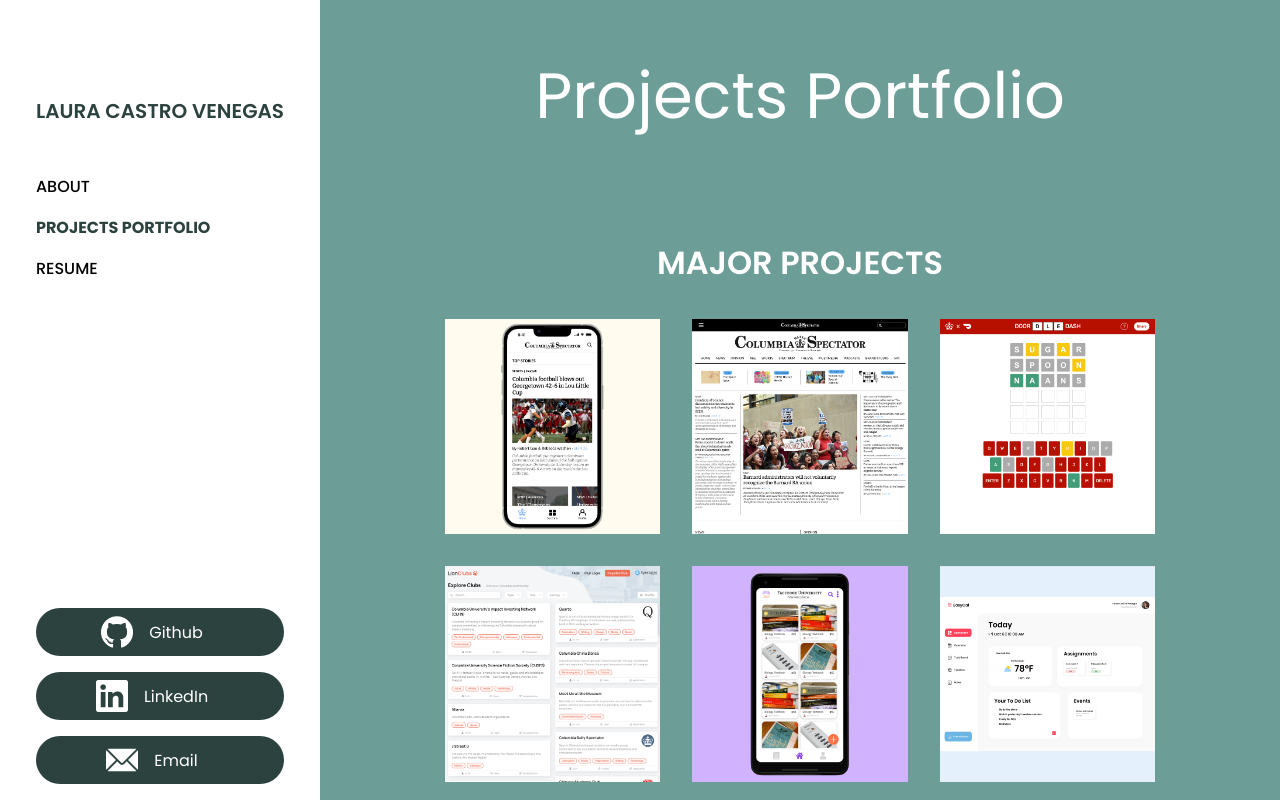
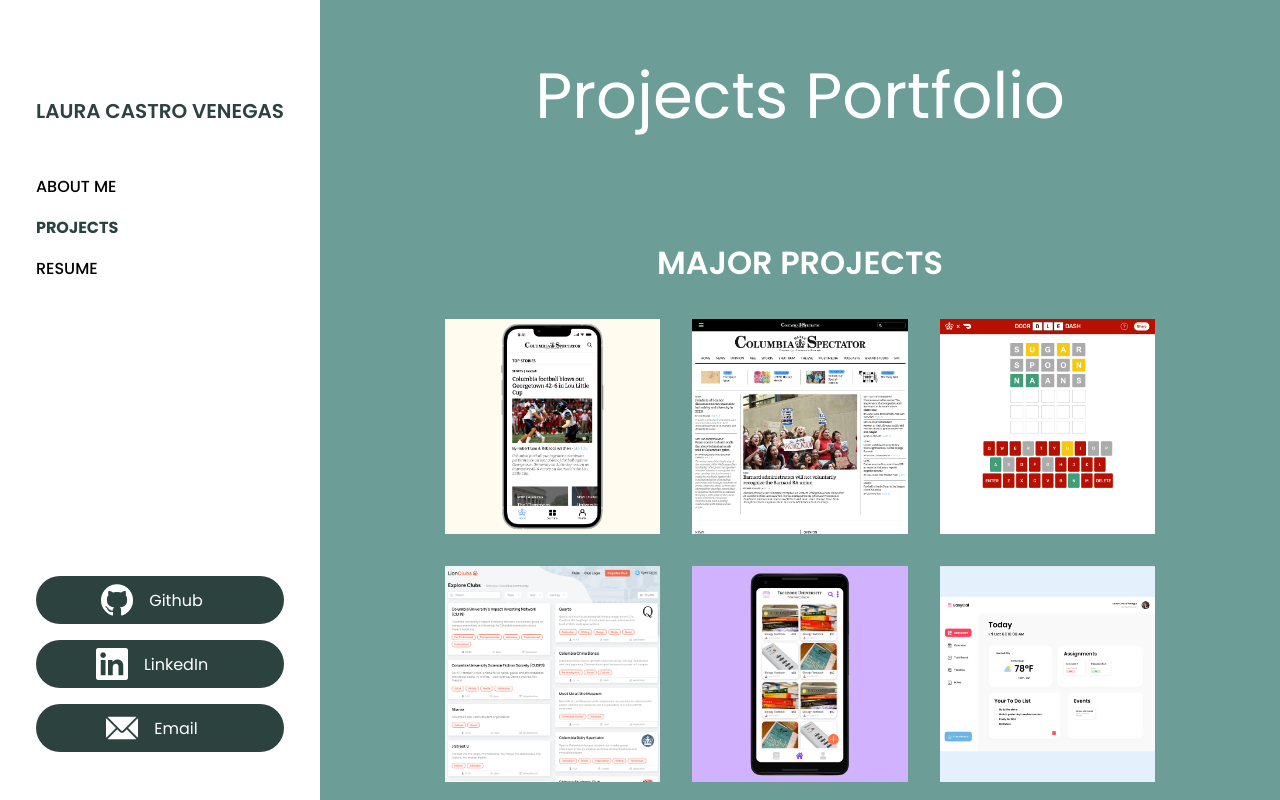
Before and after one commit to lauracastrovenegas/lauracastrovenegas, a React (Create React App) app: page /projects in a window 1280 px wide. Shown: the top 800 px of the page. Built offline with nearby package versions, Linux system fonts and the light colour scheme.

Commit message:
Updated some styling

```diff
--- a/src/components/MobileNav.js
+++ b/src/components/MobileNav.js
@@ -11,7 +11,15 @@
         display: none;
     }
 
-    text-transform: uppercase;
+    a {
+
+        text-decoration: none;
+        color: ${theme.colors.mainBlue};
+
+        @media only screen and (max-width: ${theme.sizes.tablet}){
+            margin: auto auto;
+        }
+    }
 `;
 
 const Menu = styled.div`
@@ -32,6 +40,8 @@
     padding: 0.5rem 1rem;
     background: white;
     border: 0.5rem solid ${theme.colors.white};
+    font-weight: ${props => props.current ? '700' : '500'};
+    text-transform: uppercase;
 
     a {
         text-decoration: none;
@@ -56,10 +66,7 @@
     color: ${theme.colors.mainBlue};
     font-size: 1.25rem;
     font-weight: 600;
-
-    @media only screen and (max-width: ${theme.sizes.tablet}){
-        margin: auto auto;
-    }
+    text-transform: uppercase;
 `
 
 const MobileNav = ({sections}) => {
@@ -95,7 +102,9 @@
     return (
         <Container>
             <TopBar open={open}>
-                <Name>Laura Castro Venegas</Name>
+                <a href="/">
+                    <Name>Laura Castro Venegas</Name>
+                </a>
                 <HamburgerWrapper>
                     <HamburgerMenu
                         isOpen={open}
--- a/src/components/Navbar.js
+++ b/src/components/Navbar.js
@@ -81,13 +81,21 @@
     }
 `
 
+const MediaLinks = styled.div`
+
+@media only screen and (max-width: ${theme.sizes.tablet}){
+    display: none;
+}
+
+`
+
 const navlinks = [
     {
-        title: "About",
+        title: "About Me",
         link: "/"
     },
     {
-        title: "Projects Portfolio",
+        title: "Projects",
         link: "/projects"
     },
     {
@@ -112,7 +120,9 @@
                         </a>
                     ))}
                 </Links>
-                <SocialMediaLinks/>
+                <MediaLinks>
+                    <SocialMediaLinks/>
+                </MediaLinks>
             </Content>
         </Wrapper>
         </>
--- a/src/components/SocialMediaLinks.js
+++ b/src/components/SocialMediaLinks.js
@@ -6,6 +6,7 @@
 
 const Wrapper = styled.div`
     margin-top: auto;
+    padding: 2rem 0rem;
 `
 
 const Logo = styled.div`
@@ -13,7 +14,7 @@
 
     img {
         height: 100%;
-        width: 100%
+        object-fit: contain;
     }
 `
 
```
Also changed, not shown: src/components/ProjectCard.js (+1 -12 lines).
